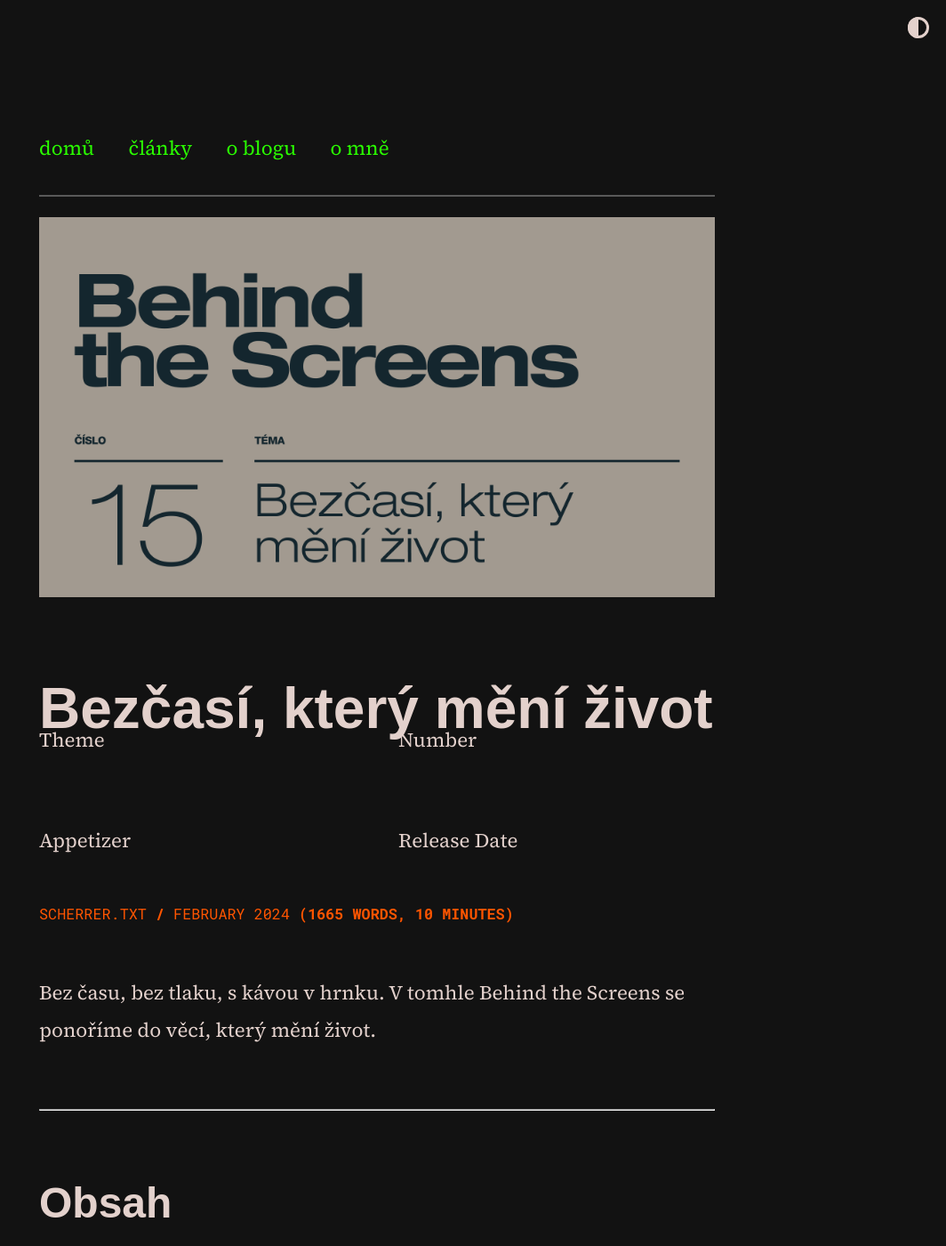
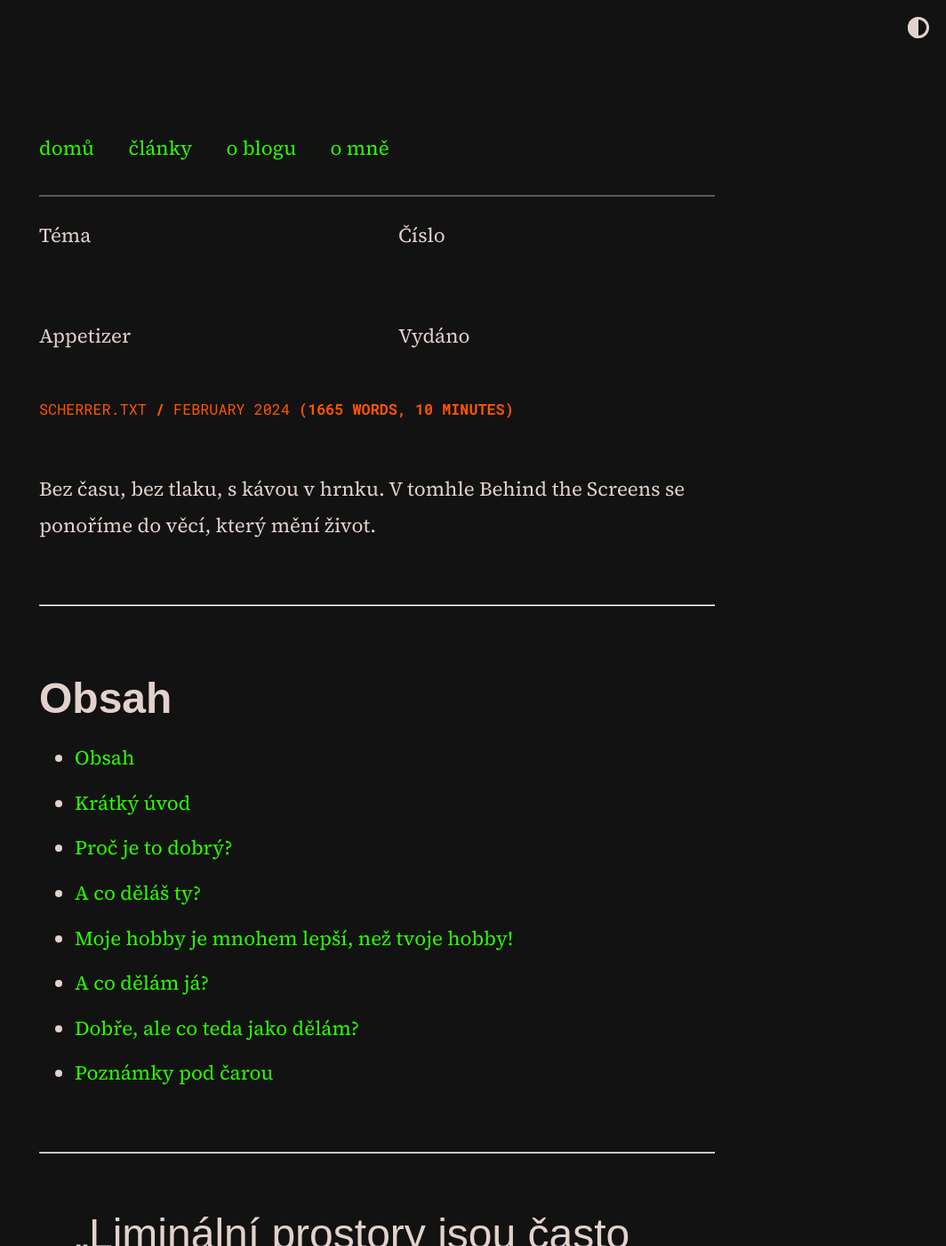
Before and after one commit to scherrer-txt/bts, a Jekyll site: the page built from _posts/2024-02-13-bezcasi-ktery-meni-zivot.md, in a window 1280 px wide and 1400 px high. Shown: the whole window at 89% size, without its empty margins (216-1280 px from the left). Built offline with Jekyll 4.4.1, drawn with Linux system fonts in a browser that asks for light colours; some web fonts are replaced.

Commit message:
Update post.html

```diff
--- a/_layouts/post.html
+++ b/_layouts/post.html
@@ -13,26 +13,26 @@
   <div class="dashed"></div>
 {% endif %}
 
-<div class="thumbnail-container">
+<!-- <div class="thumbnail-container">
   {% if page.thumbnail %}
     <img src="{{ site.baseurl }}{{ page.thumbnail }}" alt="Thumbnail Image">
   {% endif %}
-</div>
+</div> -->
 
-<h1 class="post-title">{{ page.title }}</h1>
+<!-- <h1 class="post-title">{{ page.title }}</h1> -->
 
 <div class="post-meta-container">
   <div class="post-meta">
     <div class="theme-container">
-      <div class="label">Theme</div>
+      <div class="label">Téma</div>
       <div class="content">
-        <h3>{{ post.theme }}</h3>
+        <h3>{{ post.title }}</h3>
       </div>
     </div>
     <div class="number-container">
-      <div class="label">Number</div>
+      <div class="label">Číslo</div>
       <div class="content">
-        <h3>{{ post.number }}</h3>
+        <h3>{{ post.order }}</h3>
       </div>
     </div>
   </div>
@@ -40,13 +40,13 @@
     <div class="appetizer-container">
       <div class="label">Appetizer</div>
       <div class="content">
-        <h3>{{ post.appetizer }}</h3>
+        <h3>{{ post.perex }}</h3>
       </div>
     </div>
     <div class="release-container">
-      <div class="label">Release Date</div>
+      <div class="label">Vydáno</div>
       <div class="content">
-        <h3>{{ post.release_date }}</h3>
+        <h3>{{ post.release }}</h3>
       </div>
     </div>
   </div>
```
